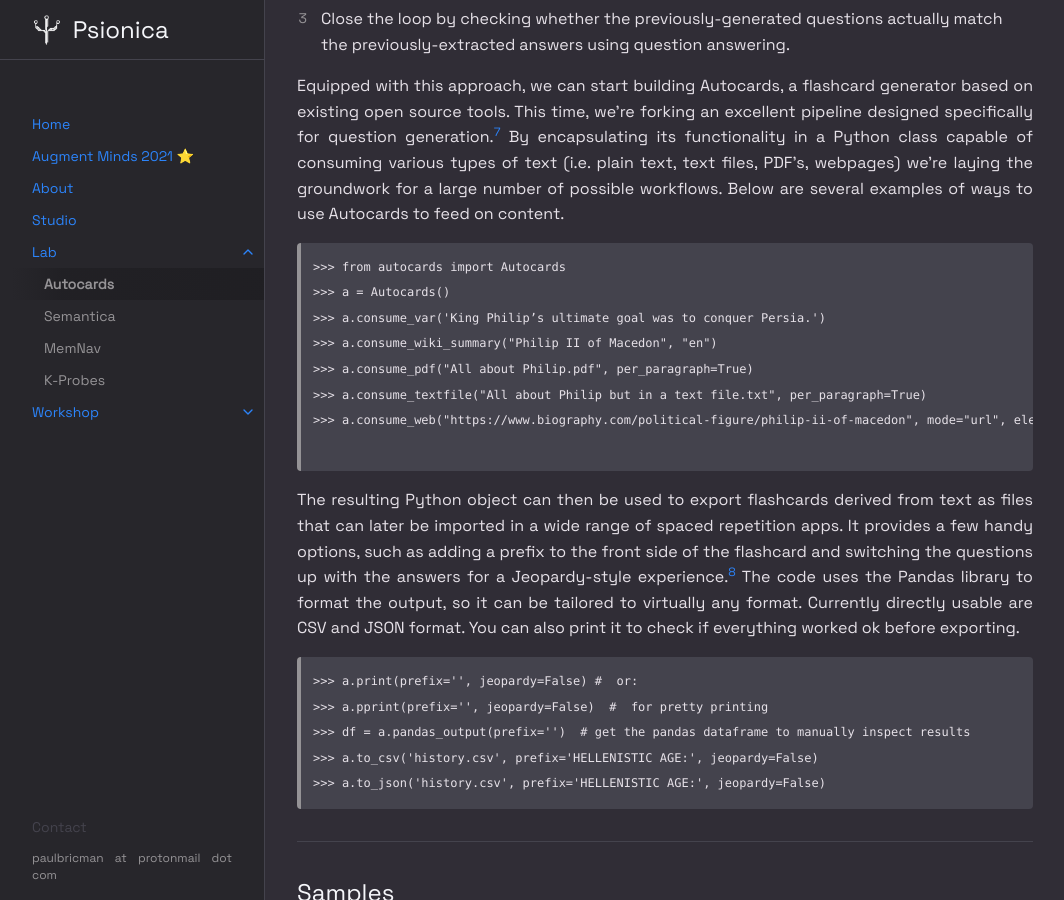
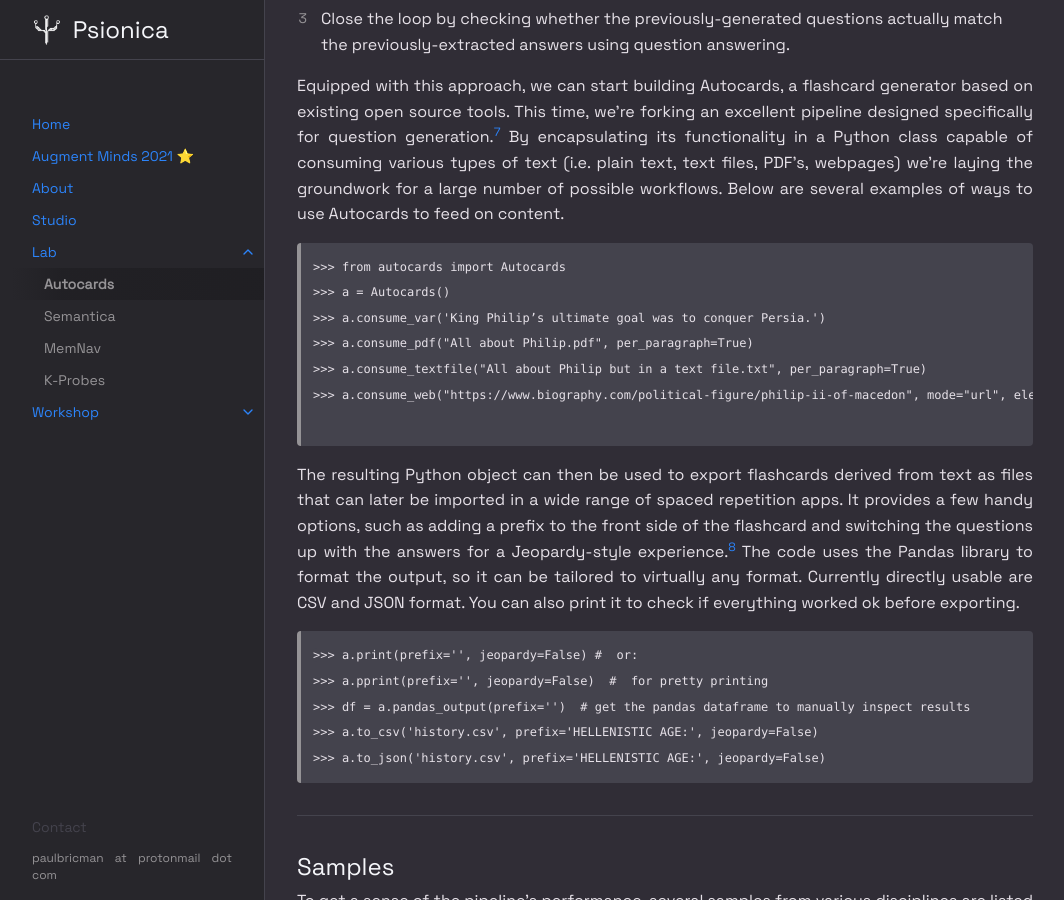
Before and after one commit to Psionica/psionica.github.io, a Jekyll site: the page built from docs/lab/autocards.md, in a window 1280 px wide and 900 px high, scrolled down 2410 px. Shown: the whole window, without its empty margins (107-1171 px from the left). Built offline with Jekyll 4.4.1, drawn with Linux system fonts in a browser that asks for light colours.

Commit message:
remove consume_wiki_summary

```diff
--- a/docs/lab/autocards.md
+++ b/docs/lab/autocards.md
@@ -57,7 +57,6 @@ Equipped with this approach, we can start building Autocards, a flashcard genera
 >>> from autocards import Autocards
 >>> a = Autocards()
 >>> a.consume_var('King Philip’s ultimate goal was to conquer Persia.')
->>> a.consume_wiki_summary("Philip II of Macedon", "en")
 >>> a.consume_pdf("All about Philip.pdf", per_paragraph=True)
 >>> a.consume_textfile("All about Philip but in a text file.txt", per_paragraph=True)
 >>> a.consume_web("https://www.biography.com/political-figure/philip-ii-of-macedon", mode="url", element="p")
```
